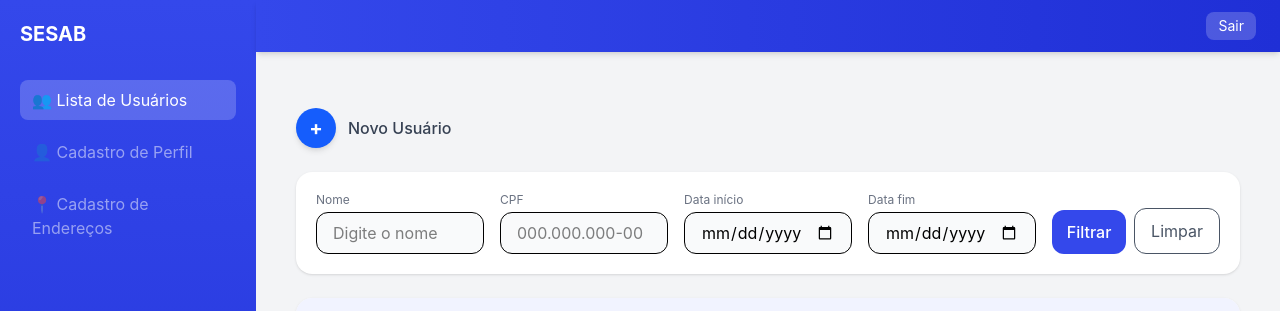
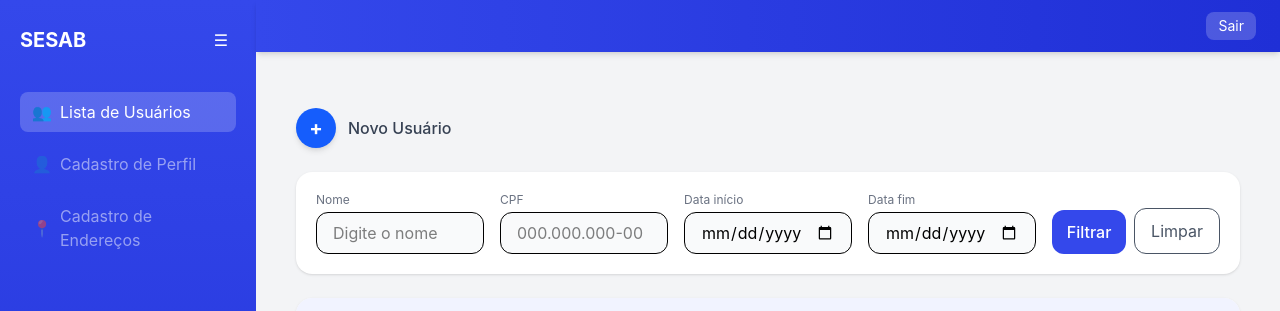
Before and after one commit to Wesleygmssa/vue-desafio-sesab, a Vue app: page /users in a window 1280 px wide. Shown: the top 311 px of the page. Built offline with nearby package versions, Linux system fonts and the light colour scheme; no server answers; sample sign-in values are in the browser's storage.

Commit message:
Adiciona funcionalidade de colapso para a barra lateral e menu móvel

```diff
--- a/src/App.vue
+++ b/src/App.vue
@@ -7,6 +7,24 @@ const router = useRouter();
 const route = useRoute();
 
 const user = ref(null);
+
+// desktop collapse
+const isCollapsed = ref(false);
+
+// mobile menu
+const isMobileOpen = ref(false);
+
+function toggleSidebar() {
+  isCollapsed.value = !isCollapsed.value;
+}
+
+function toggleMobileMenu() {
+  isMobileOpen.value = !isMobileOpen.value;
+}
+
+function closeMobileMenu() {
+  isMobileOpen.value = false;
+}
 
 function loadUser() {
   const storedUser = localStorage.getItem('user');
@@ -26,7 +44,6 @@ onUnmounted(() => {
   window.removeEventListener('user-updated', handleUserUpdate);
 });
 
-// logout
 async function logout() {
   try {
     await api.post('/logout');
@@ -35,48 +52,60 @@ async function logout() {
   } finally {
     localStorage.removeItem('token');
     localStorage.removeItem('user');
-
-    window.dispatchEvent(new Event('user-updated'));
-
     router.push('/login');
   }
 }
 </script>
+
 <template>
   <div class="flex h-screen bg-gray-100">
     <!-- SIDEBAR -->
     <aside
       v-if="route.path !== '/login'"
-      class="w-64 text-white flex flex-col p-5"
+      :class="[
+        'text-white flex flex-col p-5 transition-all duration-300',
+        isCollapsed ? 'w-20' : 'w-64',
+      ]"
       style="background: linear-gradient(to bottom, #3448eb, #1f2fd6)"
     >
-      <h2 class="text-xl font-bold mb-8">SESAB</h2>
+      <!-- HEADER -->
+      <div class="flex items-center justify-between mb-8">
+        <h2 v-if="!isCollapsed" class="text-xl font-bold">SESAB</h2>
 
+        <button
+          @click="toggleSidebar"
+          class="text-white hover:bg-white/20 p-2 rounded-lg cursor-pointer"
+        >
+          ☰
+        </button>
+      </div>
+
+      <!-- NAV -->
       <nav class="flex flex-col gap-3">
         <router-link
           to="/users"
-          class="px-3 py-2 rounded-lg transition"
+          class="px-3 py-2 rounded-lg transition flex items-center gap-2"
           :class="route.path === '/users' ? 'bg-white/20' : 'hover:bg-white/10'"
         >
-          👥 Lista de Usuários
+          👥
+          <span v-if="!isCollapsed">Lista de Usuários</span>
         </router-link>
 
-        <router-link
-          to=""
-          class="px-3 py-2 rounded-lg transition opacity-50 cursor-not-allowed pointer-events-none"
+        <div
+          class="px-3 py-2 rounded-lg opacity-50 cursor-not-allowed pointer-events-none flex items-center gap-2"
         >
-          👤 Cadastro de Perfil
-        </router-link>
+          👤
+          <span v-if="!isCollapsed">Cadastro de Perfil</span>
+        </div>
 
-        <router-link
-          to=""
-          class="px-3 py-2 rounded-lg transition opacity-50 cursor-not-allowed pointer-events-none"
+        <div
+          class="px-3 py-2 rounded-lg opacity-50 cursor-not-allowed pointer-events-none flex items-center gap-2"
         >
-          📍 Cadastro de Endereços
-        </router-link>
+          📍
+          <span v-if="!isCollapsed">Cadastro de Endereços</span>
+        </div>
       </nav>
     </aside>
-
     <!-- MAIN -->
     <div class="flex-1 flex flex-col">
       <!-- NAVBAR -->
```
